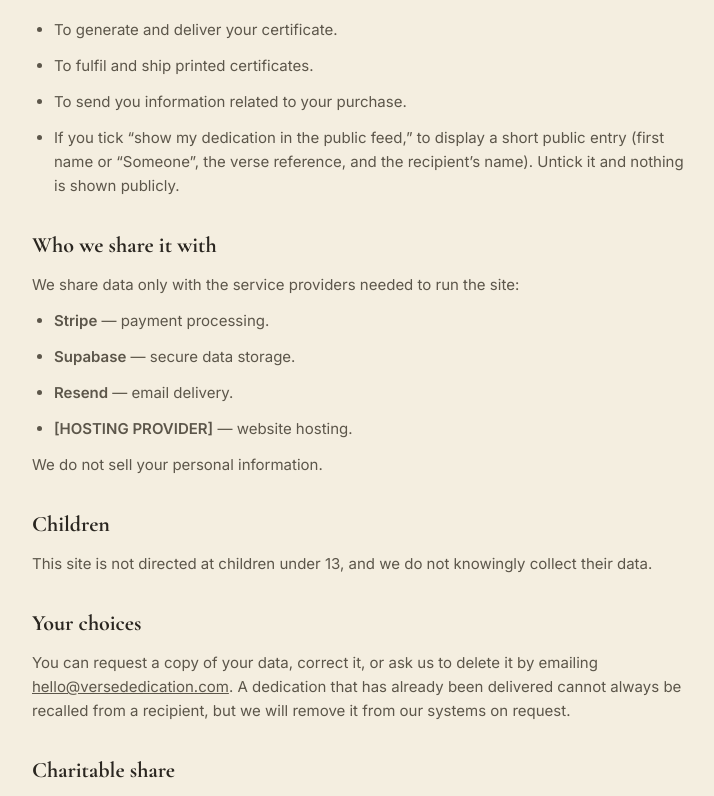
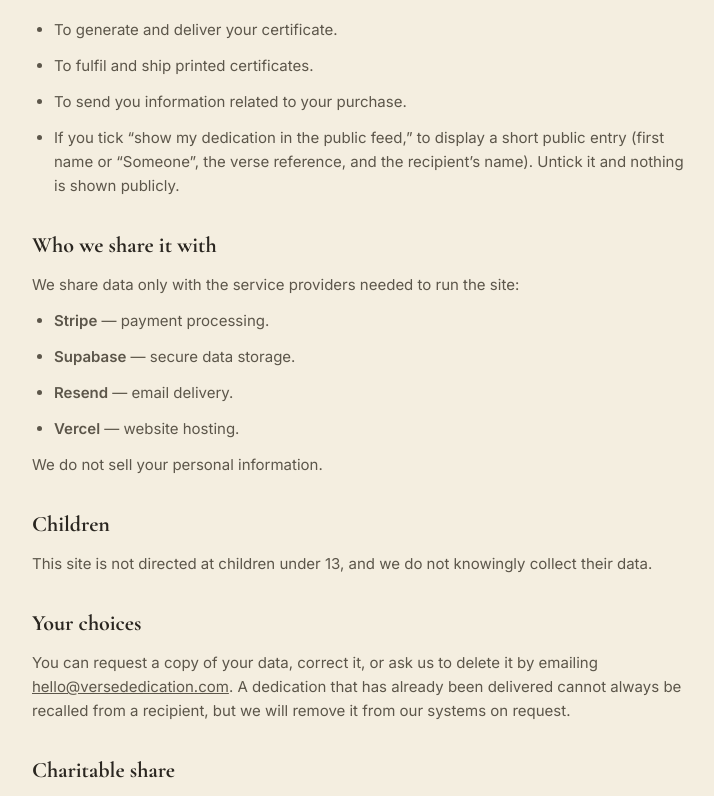
Before and after one commit to campsab1230/Versededication.com, a Next.js app: page /privacy in a window 1280 px wide. Shown: the part 721-1517 px from the top of the page, without its empty margins (276-990 px from the left). Built offline with nearby package versions, Linux system fonts and the light colour scheme.

Commit message:
Set production domain to versededication.com; date legal pages; name Vercel as host

```diff
--- a/src/pages/privacy.js
+++ b/src/pages/privacy.js
@@ -3,7 +3,7 @@ import { CONTACT_EMAIL, SITE_NAME, CHARITY_PERCENT, CHARITY } from '@/lib/site';
 
 export default function Privacy() {
   return (
-    <LegalPage title="Privacy Policy" updated="[SET DATE]">
+    <LegalPage title="Privacy Policy" updated="October 18, 2026">
       <p>
         {SITE_NAME} (&ldquo;we&rdquo;, &ldquo;us&rdquo;) respects your privacy. This policy explains what
         we collect when you use this site and how we use it.
@@ -47,7 +47,7 @@ export default function Privacy() {
         <li><strong>Stripe</strong> — payment processing.</li>
         <li><strong>Supabase</strong> — secure data storage.</li>
         <li><strong>Resend</strong> — email delivery.</li>
-        <li><strong>[HOSTING PROVIDER]</strong> — website hosting.</li>
+        <li><strong>Vercel</strong> — website hosting.</li>
       </ul>
       <p>We do not sell your personal information.</p>
 
--- a/src/pages/refunds.js
+++ b/src/pages/refunds.js
@@ -3,7 +3,7 @@ import { CONTACT_EMAIL } from '@/lib/site';
 
 export default function Refunds() {
   return (
-    <LegalPage title="Refund Policy" updated="[SET DATE]">
+    <LegalPage title="Refund Policy" updated="October 18, 2026">
       <h2>Digital certificates</h2>
       <p>
         Because a digital certificate is personalized and delivered instantly, it is generally
--- a/src/pages/terms.js
+++ b/src/pages/terms.js
@@ -3,7 +3,7 @@ import { CONTACT_EMAIL, SITE_NAME, BIBLE_TRANSLATION, CHARITY_PERCENT, CHARITY }
 
 export default function Terms() {
   return (
-    <LegalPage title="Terms of Service" updated="[SET DATE]">
+    <LegalPage title="Terms of Service" updated="October 18, 2026">
       <p>
         These terms govern your use of {SITE_NAME}. By placing an order you agree to them.
       </p>
```
